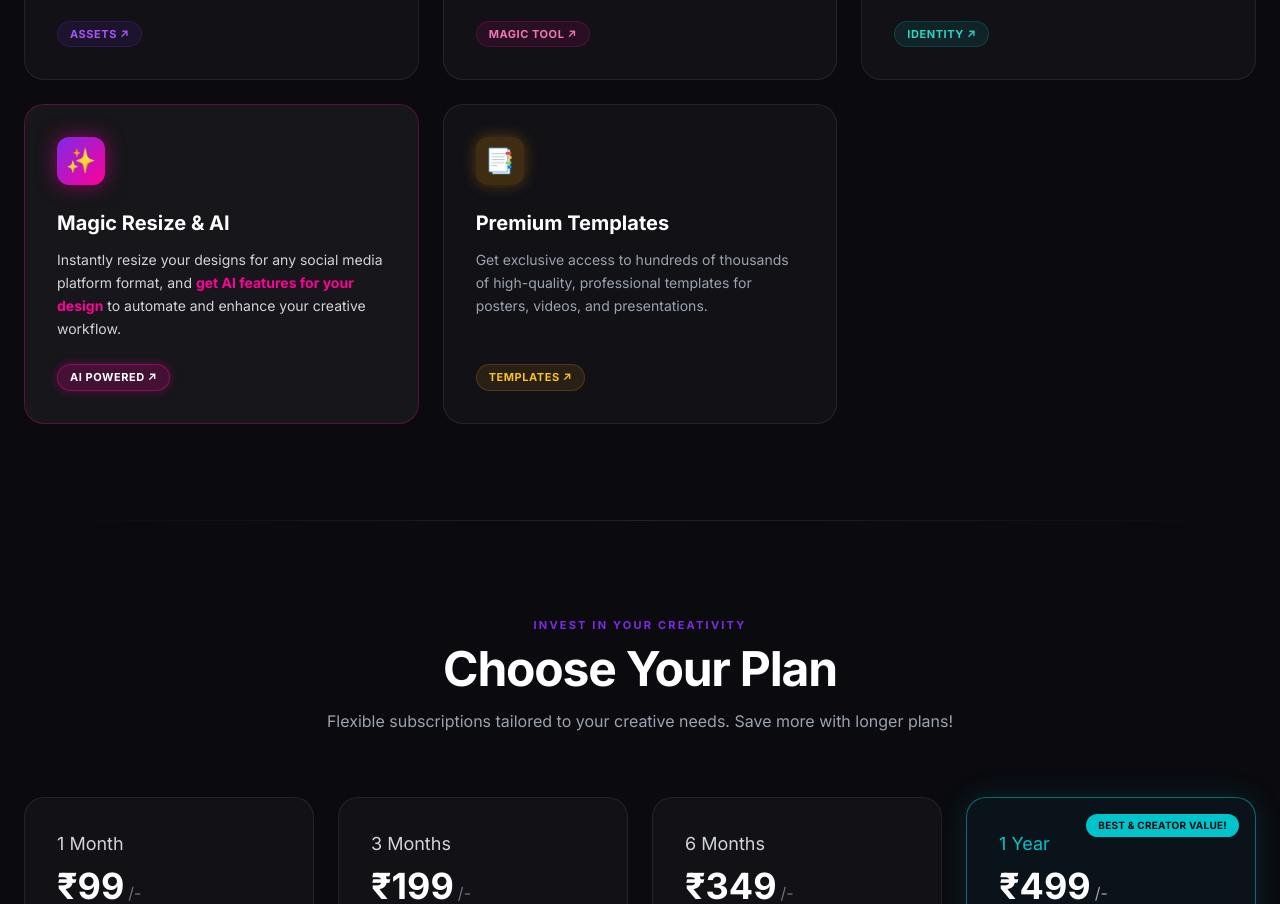
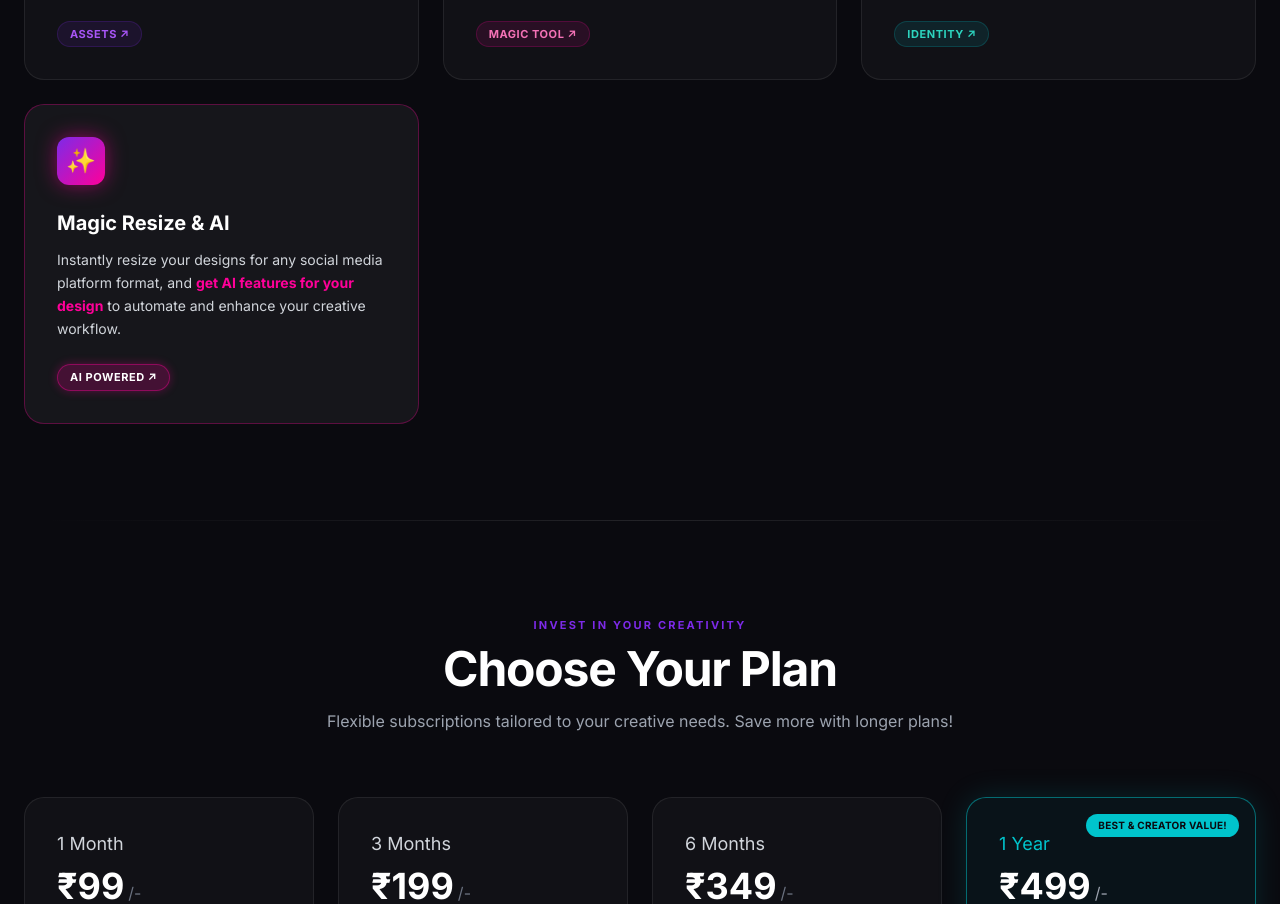
Before and after one commit to crazyharshraj/heydesigneye.canvapro, a plain HTML site: page index.html in a window 1280 px wide. Shown: the part 1302-2206 px from the top of the page. Drawn offline with nearby package versions, Linux system fonts and the light colour scheme.

Commit message:
Update index.html

```diff
--- a/index.html
+++ b/index.html
@@ -269,16 +269,6 @@
                         <div class="mt-auto inline-block text-[11px] font-bold tracking-wider uppercase px-3 py-1 rounded-full bg-[#ff0099]/20 text-white self-start border border-[#ff0099]/40 shadow-[0_0_10px_rgba(255,0,153,0.3)]">AI Powered ↗</div>
                     </div>
                 </div>
-
-                <!-- Feature 5 -->
-                <div class="card-3d">
-                    <div class="card-inner">
-                        <div class="card-shine"></div>
-                        <div class="w-12 h-12 rounded-xl bg-[#f59e0b]/20 flex items-center justify-center text-2xl mb-6 shadow-[0_0_15px_rgba(245,158,11,0.3)]">📑</div>
-                        <h3 class="text-xl font-bold text-white mb-3">Premium Templates</h3>
-                        <p class="text-sm text-gray-400 leading-relaxed mb-6">Get exclusive access to hundreds of thousands of high-quality, professional templates for posters, videos, and presentations.</p>
-                        <div class="mt-auto inline-block text-[11px] font-bold tracking-wider uppercase px-3 py-1 rounded-full bg-[#f59e0b]/10 text-[#fbbf24] self-start border border-[#f59e0b]/20">Templates ↗</div>
-                    </div>
                 </div>
             </div>
         </div>
```
